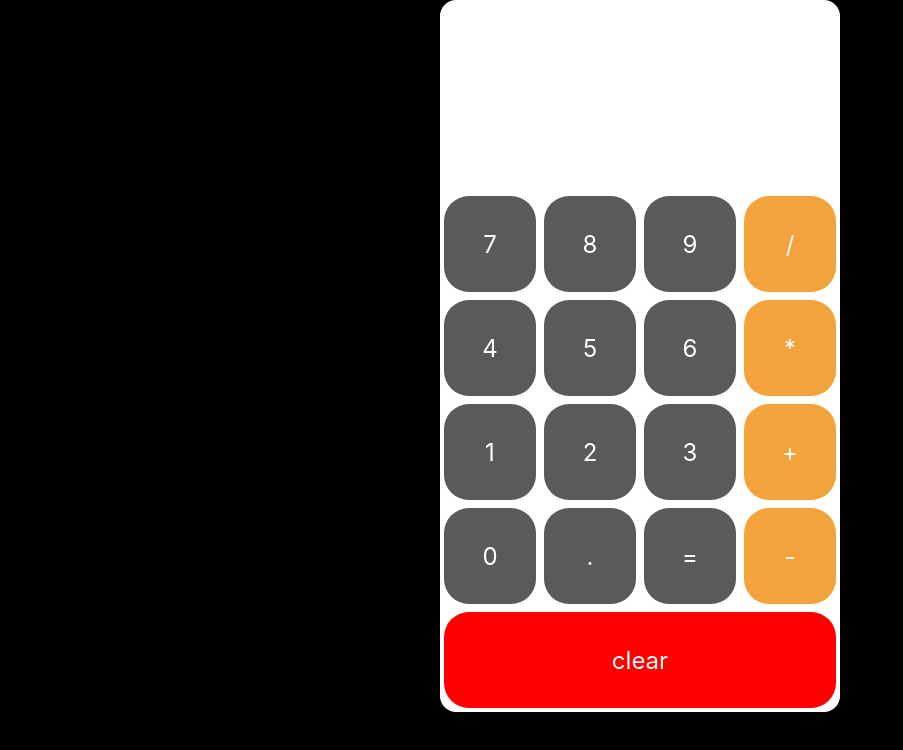
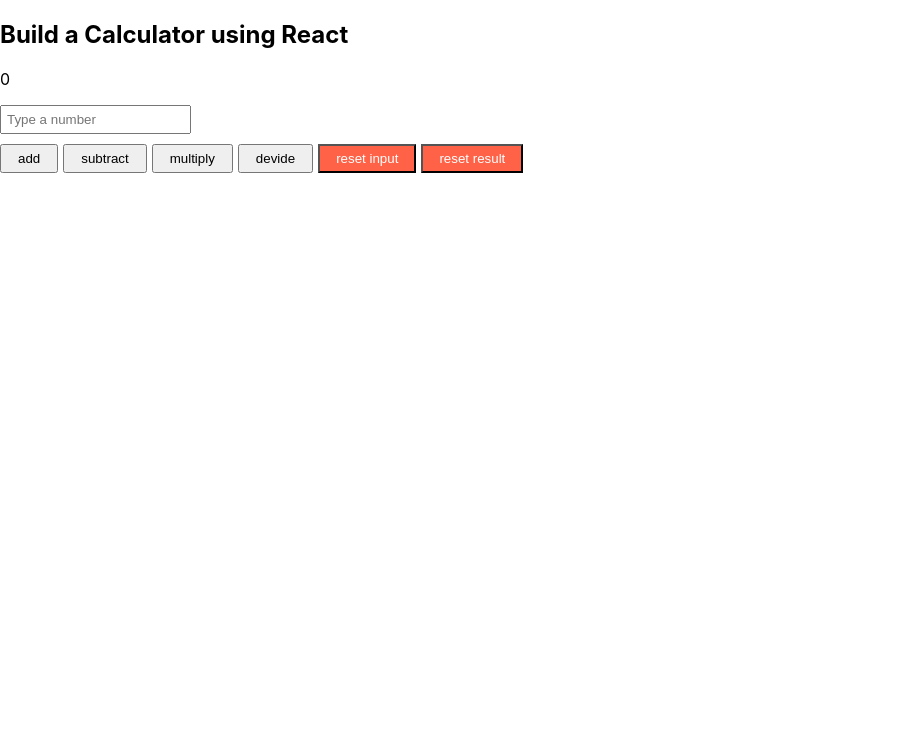
Before and after one commit to Mughal72/simple-calculator-app-in-react, a React (Create React App) app: page / in a window 1280 px wide. Shown: the top 750 px of the page, without its empty margins (0-903 px from the left). Built offline with nearby package versions, Linux system fonts and the light colour scheme.

Commit message:
initial commit

```diff
--- a/src/App.css
+++ b/src/App.css
@@ -1,19 +1,26 @@
-body{
-  background-color:  black;
+input[type=number]::-webkit-inner-spin-button,
+input[type=number]::-webkit-outer-spin-button {
+  -webkit-appearance: none;
+  margin: 0;
 }
 
-.App{
-  display: flex;
-  align-items: center;
-  justify-content: center;
+input{
+  padding: 5px;
 }
 
-.calc-wrapper{
-  background-color: white;
-  width: 400px;
-  border-radius: 16px;;
+button{
+  margin-top: 10px;
+  padding: 5px 16px;
+  margin-right: 5px;
+  /* font-weight: 600; */
+  /* border: none; */
 }
 
-.row{
-  display: flex;
+.btn1{
+  background:#FF6247;
+  color: white;
 }
+.btn2{
+  background: #FF6247;
+  color: white;
+}
--- a/src/App.js
+++ b/src/App.js
@@ -1,71 +1,89 @@
-import React , {useState} from "react";
-import * as math from "mathjs";
+import React, { useRef, useState } from "react";
 import "./App.css";
-import Button from "./components/Button";
-import Input from "./components/Input";
 
+const App = () => {
+  const inputRef = useRef(null);
+  const resultRef = useRef(null);
+  const [result, setResult] = useState(0);
 
-function App() {
-
-  const [text, setText] = useState("")
-  const [result, setResult] = useState("")
-
-
-  const addToText = (val) => {
-    setText((text) => [...text, val + " "]);
+  // function for add
+  const plus = (e) => {
+    e.preventDefault();
+    const num = inputRef.current.value;
+    console.log(parseFloat(num));
+    setResult((result) => {
+      return result + Number(inputRef.current.value);
+    });
   };
 
-  const calculateResult = () =>{
-    const input = text.join("")  //remove commas
+    // function for minus
+    const minus = (e) => {
+      e.preventDefault();
+      const num = inputRef.current.value;
+      console.log(parseFloat(num));
+      setResult((result) => {
+        return result - Number(inputRef.current.value);
+      });
+    };
 
-    setResult(math.evaluate(input));
-  }
+    // function for times
+    const times = (e) => {
+      e.preventDefault();
+      const num = inputRef.current.value;
+      console.log(parseFloat(num));
+      setResult((result) => {
+        return result * Number(inputRef.current.value);
+      });
+    };
 
-const resetInput = () =>{
-    setText("")
-    setResult("");
+    // function for devide
+    const devide = (e) => {
+      e.preventDefault();
+      const num = inputRef.current.value;
+      console.log(parseFloat(num));
+      setResult((result) => {
+        return result / Number(inputRef.current.value);
+      });
+    };
+
+    // reset input field
+    const resetInput = (e) => {
+      e.preventDefault();
+      inputRef.current.value = 0;
+    };
+
+    // reset result
+    const restResult = (e) =>{
+      e.preventDefault();
+      setResult((result) => result * 0);
+      inputRef.current.value = 0;
+    }
+
+  console.log(result);
+
+  return (
+    <div>
+      <h2>Build a Calculator using React</h2>
+      <form>
+        <p ref={resultRef}>{result}</p>
+        <input
+          type="number"
+          ref={inputRef}
+          name="number"
+          id="number"
+          pattern="[0-9]"
+          placeholder="Type a number"
+        />
+        <br />
+        <button onClick={plus}>add</button>
+        <button onClick={minus}>subtract</button>
+        <button onClick={times}>multiply</button>
+        <button onClick={devide}>devide</button>
+        <button onClick={resetInput} className="btn1">reset input</button>
+        <button onClick={restResult} className="btn2">reset result</button>
+      </form>
+    </div>
+  );
 };
 
-  const  ButtonColor = "#f2a33c"
-
-
-  return(
-    <div className="App">
-   <div className="calc-wrapper">
-    <Input text={text} result={result} />
-    <div className="row">
-      <Button symbol= "7" handleClick={addToText}/>
-      <Button symbol="8" handleClick={addToText}/>
-      <Button  symbol="9" handleClick={addToText}/>
-      <Button symbol="/" handleClick={addToText} color={ButtonColor}/>
-    </div>
-    <div className="row">
-      <Button symbol="4" handleClick={addToText}/>
-      <Button symbol="5" handleClick={addToText}/>
-      <Button symbol="6" handleClick={addToText} />
-      <Button symbol="*" handleClick={addToText} color={ButtonColor}/>
-    </div>
-    <div className="row">
-      <Button  symbol="1" handleClick={addToText}/>
-      <Button symbol="2" handleClick={addToText}/>
-      <Button symbol="3" handleClick={addToText} />
-      <Button  symbol="+" handleClick={addToText} color={ButtonColor}/>
-    </div>
-    <div className="row">
-      <Button symbol="0" handleClick={addToText} />
-      <Button symbol="." handleClick={addToText}/>
-      <Button  symbol="=" handleClick={calculateResult}/>
-      <Button  symbol="-" handleClick={addToText} color={ButtonColor}/>
-    </div>
-    <Button  symbol="clear" color="red" handleClick={resetInput}/>
-   </div>
-
-    </div>
-
-  );
-
-
-
-}
-
 export default App;
--- a/src/components/Button.css
+++ /dev/null
@@ -1,13 +0,0 @@
-.button-wrapper{
-    height: 4em;
-    display: flex;
-    justify-content: center;
-    align-items: center;
-    font-size: 24px;
-    background-color: #5a5a5a;
-    color: white;
-    flex: 1;
-    margin: 4px;
-    border-radius: 25px;
-
-}
--- a/src/components/Button.js
+++ /dev/null
@@ -1,14 +0,0 @@
-import "./Button.css";
-
-const Button = ({symbol, color, handleClick}) =>{
-    return(
-        <div
-        onClick={()=> handleClick(symbol)}
-        className="button-wrapper" style={{backgroundColor: color}}
-        >
-         {symbol}
-        </div>
-    )
-}
-
-export default Button;
--- a/src/components/Input.css
+++ /dev/null
@@ -1,18 +0,0 @@
-.input-wrapper {
-  height: 10em;
-  display: flex;
-  align-items: flex-end;
-  justify-content: flex-end;
-  padding: 16px;
-  flex-direction: column;
-}
-
-.result {
-  flex: 1;
-  font-size: 24px;
-}
-
-.text {
-  flex: 1;
-  font-size: 18px;
-}
--- a/src/components/Input.js
+++ /dev/null
@@ -1,17 +0,0 @@
-import "./Input.css";
-
-function Input( {text, result}){
-    return(
-        <div className="input-wrapper">
-         <div className="result">
-            <h1>{result}</h1>
-
-         </div>
-         <div className="text">
-            <h3>{text}</h3>
-         </div>
-        </div>
-    )
-}
-
-export default Input;
```
